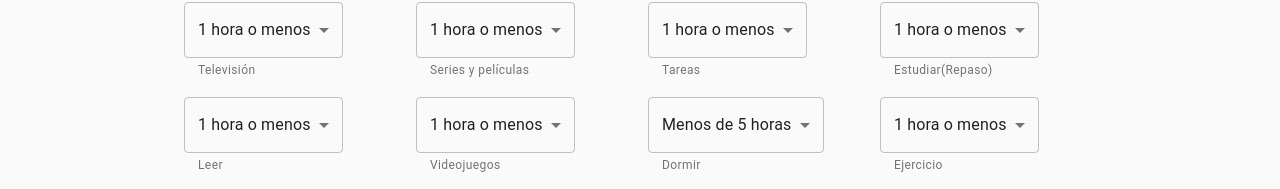
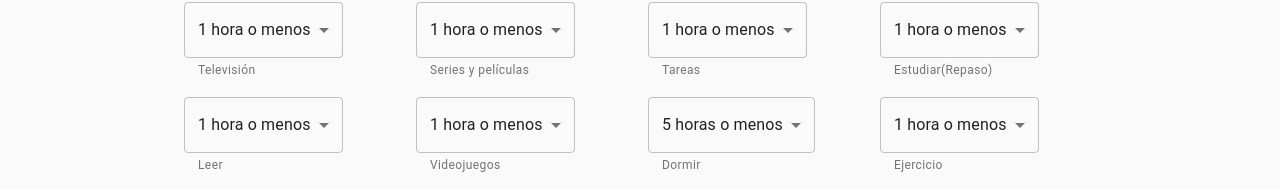
Before and after one commit to Castolo-10/web-savingtheword, a React (Create React App) app: page /activities in a window 1280 px wide. Shown: the part 315-504 px from the top of the page. Built offline with nearby package versions, Linux system fonts and the light colour scheme.

Commit message:
fix de valores combobox

```diff
--- a/src/components/Activities.js
+++ b/src/components/Activities.js
@@ -248,7 +248,7 @@ export default class Activities extends Component {
             value={this.state.sleep}
             onChange={this.onChangeSleep}
           >
-            <MenuItem value={5}>Menos de 5 horas</MenuItem>
+            <MenuItem value={5}>5 horas o menos</MenuItem>
             <MenuItem value={6}>6 horas</MenuItem>
             <MenuItem value={7}>7 horas</MenuItem>
             <MenuItem value={8}>8 horas</MenuItem>
--- a/src/components/Calculator.js
+++ b/src/components/Calculator.js
@@ -271,7 +271,7 @@ export default class Calculator extends Component {
             value={this.state.sleep}
             onChange={this.onChangeSleep}
           >
-            <MenuItem value={5}>Menos de 5 horas</MenuItem>
+            <MenuItem value={5}>5 horas o menos</MenuItem>
             <MenuItem value={6}>6 horas</MenuItem>
             <MenuItem value={7}>7 horas</MenuItem>
             <MenuItem value={8}>8 horas</MenuItem>
--- a/src/components/Profile.js
+++ b/src/components/Profile.js
@@ -314,7 +314,8 @@ export default class Activities extends Component {
             value={this.state.sleep}
             onChange={this.onChangeSleep}
           >
-            <MenuItem value={6}>6 horas o menos</MenuItem>
+            <MenuItem value={5}>5 horas o menos</MenuItem>
+            <MenuItem value={6}>6 horas</MenuItem>
             <MenuItem value={7}>7 horas</MenuItem>
             <MenuItem value={8}>8 horas</MenuItem>
             <MenuItem value={9}>9 horas</MenuItem>
--- a/src/components/RedirectPlay.js
+++ b/src/components/RedirectPlay.js
@@ -1,4 +1,3 @@
 export default function RedirectPlay(){
-    //window.location = 'http://localhost:5500/Documentos/Version%201_Web/Version%201_Web/index.html'
     window.location = 'https://savingtheword-game.herokuapp.com/index.html'
 }
```
